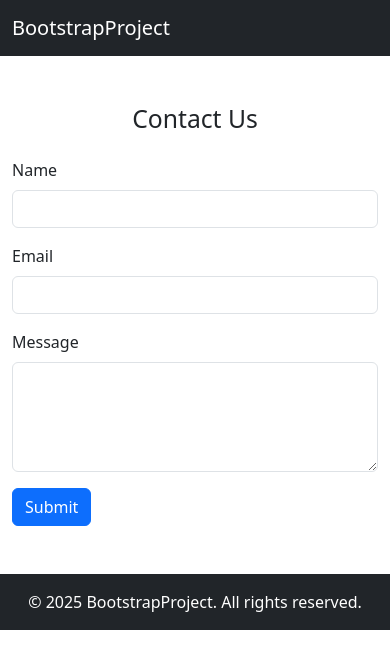
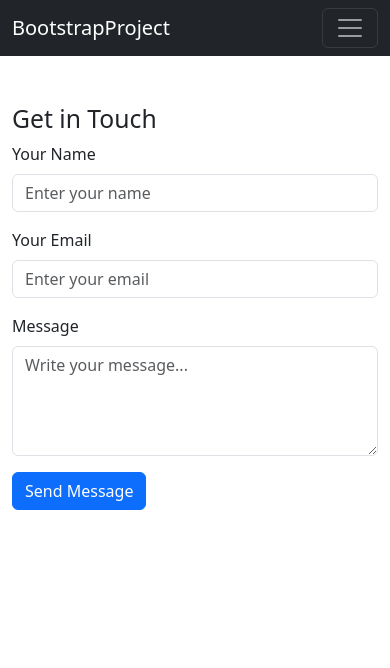
Before and after one commit to Sudeep2702/bootstrap5-ui-project, a plain HTML site: page contact.html in a window 390 px wide. Drawn offline with nearby package versions, Linux system fonts and the light colour scheme.

```diff
--- a/contact.html
+++ b/contact.html
@@ -1,17 +1,21 @@
-
 <!-- contact.html -->
 <!DOCTYPE html>
 <html lang="en">
 <head>
-  <meta charset="UTF-8">
-  <meta name="viewport" content="width=device-width, initial-scale=1.0">
-  <title>Contact Us</title>
-  <link href="https://cdn.jsdelivr.net/npm/bootstrap@5.3.0/dist/css/bootstrap.min.css" rel="stylesheet">
+  <meta charset="UTF-8" />
+  <meta name="viewport" content="width=device-width, initial-scale=1.0"/>
+  <title>Contact - BootstrapProject</title>
+  <link href="https://cdn.jsdelivr.net/npm/bootstrap@5.3.0/dist/css/bootstrap.min.css" rel="stylesheet" />
 </head>
 <body>
+
+  <!-- Navbar -->
   <nav class="navbar navbar-expand-lg navbar-dark bg-dark">
     <div class="container">
-      <a class="navbar-brand" href="index.html">BootstrapProject</a>
+      <a class="navbar-brand" href="#">BootstrapProject</a>
+      <button class="navbar-toggler" type="button" data-bs-toggle="collapse" data-bs-target="#navbarNav">
+        <span class="navbar-toggler-icon"></span>
+      </button>
       <div class="collapse navbar-collapse" id="navbarNav">
         <ul class="navbar-nav ms-auto">
           <li class="nav-item"><a class="nav-link" href="index.html">Home</a></li>
@@ -22,31 +26,23 @@
     </div>
   </nav>
 
+  <!-- Contact Section -->
   <section class="py-5">
     <div class="container">
-      <h2 class="text-center">Contact Us</h2>
-      <form class="mt-4 col-md-8 offset-md-2">
+      <div class="row align-items-center">
+        <div class="col-md-6 mb-4 mb-md-0">
+          <h2>Get in Touch</h2>
+          <form>
             <div class="mb-3">
-          <label for="name" class="form-label">Name</label>
-          <input type="text" class="form-control" id="name" required>
+              <label for="name" class="form-label">Your Name</label>
+              <input type="text" class="form-control" id="name" placeholder="Enter your name">
             </div>
             <div class="mb-3">
-          <label for="email" class="form-label">Email</label>
-          <input type="email" class="form-control" id="email" required>
+              <label for="email" class="form-label">Your Email</label>
+              <input type="email" class="form-control" id="email" placeholder="Enter your email">
             </div>
             <div class="mb-3">
               <label for="message" class="form-label">Message</label>
-          <textarea class="form-control" id="message" rows="4" required></textarea>
+              <textarea class="form-control" id="message" rows="4" placeholder="Write your message..."></textarea>
             </div>
-        <button type="submit" class="btn btn-primary">Submit</button>
-      </form>
-    </div>
-  </section>
-
-  <footer class="bg-dark text-white text-center py-3">
-    <p class="mb-0">&copy; 2025 BootstrapProject. All rights reserved.</p>
-  </footer>
-
-  <script src="https://cdn.jsdelivr.net/npm/bootstrap@5.3.0/dist/js/bootstrap.bundle.min.js"></script>
-</body>
-</html>
+            <button type="submit" class="btn btn-primary">Send Message</button>
```
Also changed, not shown: about.html (+19 -15 lines), index.html (+11 -7 lines). Lines whose indentation alone changed are shown as unchanged.
